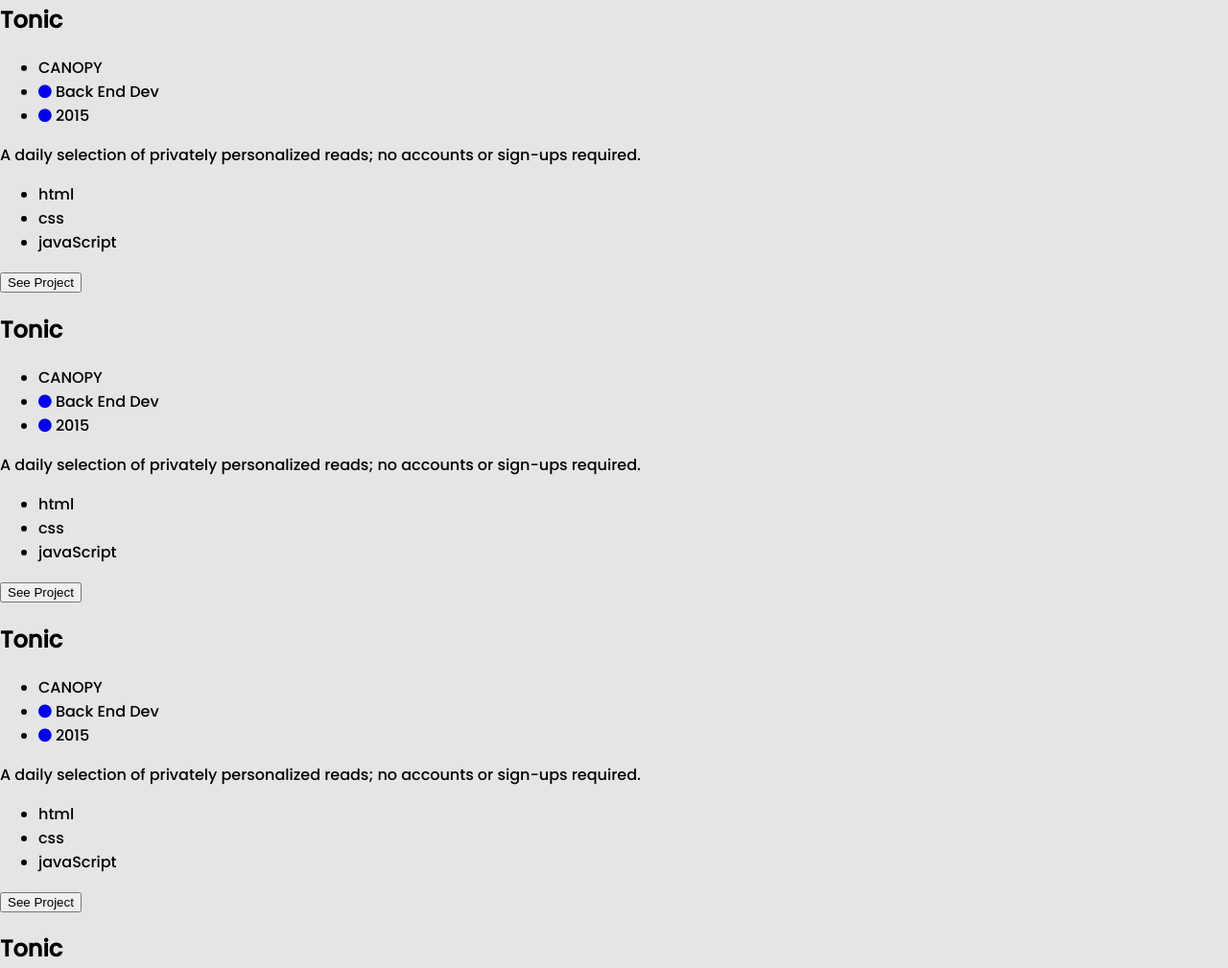
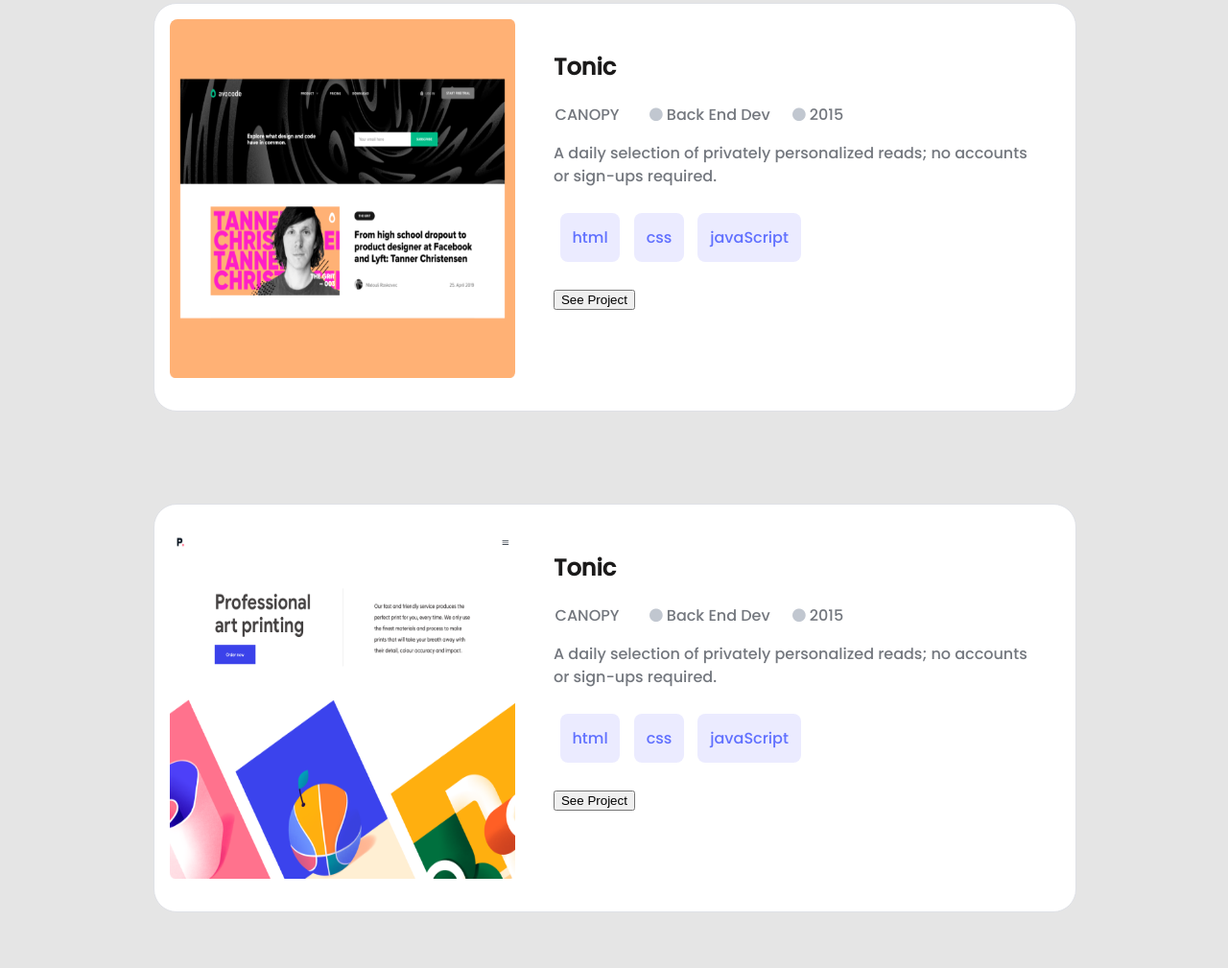
Before and after one commit to shahira-sadat/Portfolio, a website: page index.html in a window 1280 px wide. Shown: the part 937-1946 px from the top of the page at 96% size. Drawn offline with Linux system fonts and the light colour scheme.

Commit message:
Add style to work section and cards for desktop version

```diff
--- a/css/general.css
+++ b/css/general.css
@@ -117,3 +117,116 @@
     padding: 1px;
     margin: 1px;
   }
+
+  .card-works{
+    background-color: #E5E5E5;
+    margin-bottom: 7em;
+  }
+
+  .card{
+    display: flex;
+    flex-direction: row;
+    justify-content: center;
+    background: #FFFFFF;
+    border: 1px solid #DFE1E6;
+    border-radius: 24px;
+    width: 75vw;
+    height: 53vh;
+    margin: 0 10em 6em 10em;
+  }
+
+  .card-image{
+    border-radius: 8px;
+    width: 50%;
+    background-repeat: no-repeat;
+    background-size: 90% 45%;
+    padding: 1em;
+    height: 50em;
+    margin: 1em;
+    margin-left: 1em;
+
+  }
+
+  .card-image1{
+    background-image: url("../image/Snap3.png");
+  }
+
+  .card-image2{
+    background-image: url("../image/Snap2.png");
+  }
+
+  .card-image3{
+    background-image: url("../image/Snap1.png");
+  }
+
+  .card-image4{
+    background-image: url("../image/Snap4.png");
+  }
+
+.card-content {
+  padding-left: 1em;
+  position: relative;
+  right: 2em;
+  top: -12em;
+}
+
+.card-header {
+  color: #1b1a1a;
+  margin-top: 240px;
+  font-weight: 900;
+}
+
+.card-content ul{
+  margin-left: -2.4em;
+}
+
+.list li {
+  display: inline-block;
+  font-size: 16px;
+  font-weight: 400;
+  color: #73777e;
+  margin-right: 1.2em;
+}
+
+.canopy {
+width: 75px;
+height: 24px;
+font-family: 'Poppins';
+font-style: normal;
+font-weight: 500;
+font-size: 18px;
+line-height: 24px;
+color: #344563;
+}
+
+.fa-circle{
+  color: #C1C7D0;
+}
+
+.paragraph {
+  color: #73777e;
+font-size: 16px;
+line-height: 24px;
+letter-spacing: 0em;
+text-align: left;
+
+
+}
+
+.content-paragraph{
+  font-size: 16px;
+}
+
+
+.languages li {
+  color: #6070ff;
+  margin: 10px 1%;
+  padding: 0.8em;
+  display: inline-block;
+  background-color: #ebebff;
+  border: none;
+  border-radius: 8px;
+  list-style-type: none;
+}
+
+}
```
